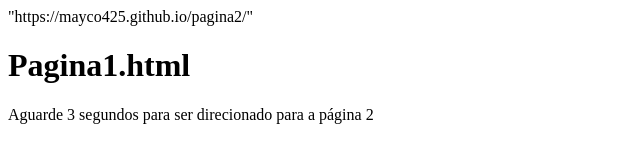
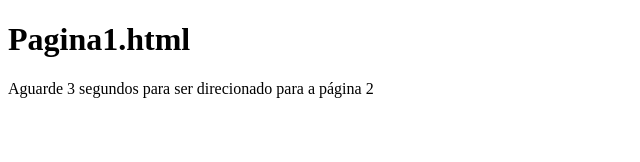
Before and after one commit to Mayco425/pagina1, a plain HTML site: page index.html in a window 1280 px wide. Shown: the whole page, without its empty margins (0-640 px from the left). Drawn offline with Linux system fonts and the light colour scheme.

Commit message:
Update index.html

```diff
--- a/index.html
+++ b/index.html
@@ -7,7 +7,7 @@
     <meta http-equiv="refresh" content="3"; url="https://mayco425.github.io/pagina2/">
 </head>
 <body>
-    <a>"https://mayco425.github.io/pagina2/"</a>
+
     <h1>Pagina1.html</h1>
     <p>Aguarde 3 segundos para ser direcionado para a página 2</p>
 </body>
```
